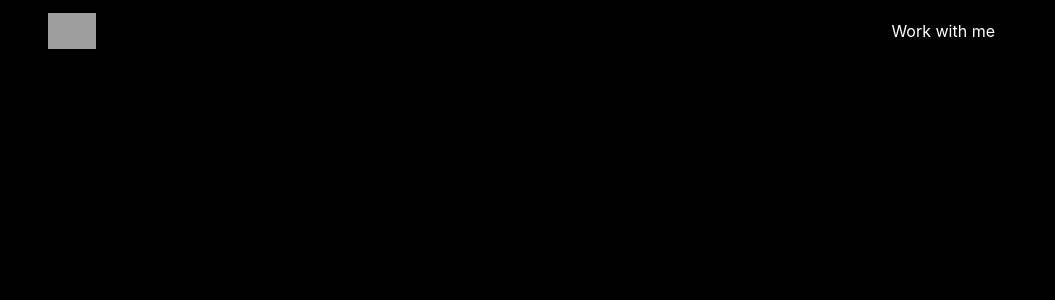
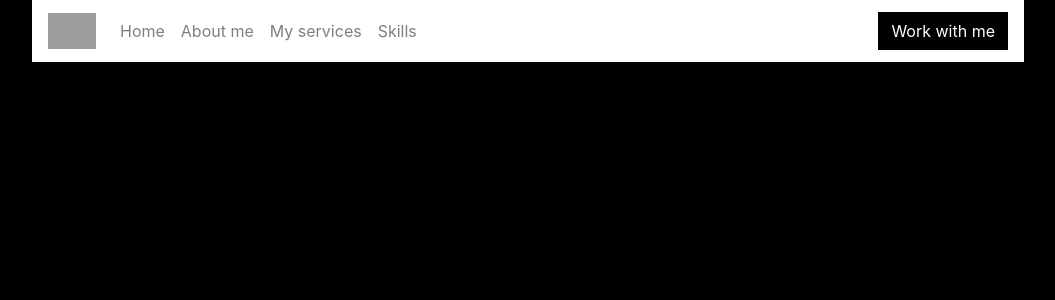
Before and after one commit to AlejandroMilan/MilanPortfolio, a Nuxt app: page / in a window 1280 px wide. Shown: the top 300 px of the page, without its empty margins (112-1167 px from the left). Built offline with nearby package versions, Linux system fonts and the light colour scheme; grey boxes are pictures that could not be loaded.

Commit message:
Header background changed to white

```diff
--- a/components/layout/Navbar.vue
+++ b/components/layout/Navbar.vue
@@ -30,6 +30,7 @@
 
 <style lang="sass" scoped>
 header
+  background-color: var(--white)
   box-shadow: 0 3px 6px rgba(0,0,0,0.16), 0 3px 6px rgba(0,0,0,0.23)
   position: fixed
   width: 100%
```
